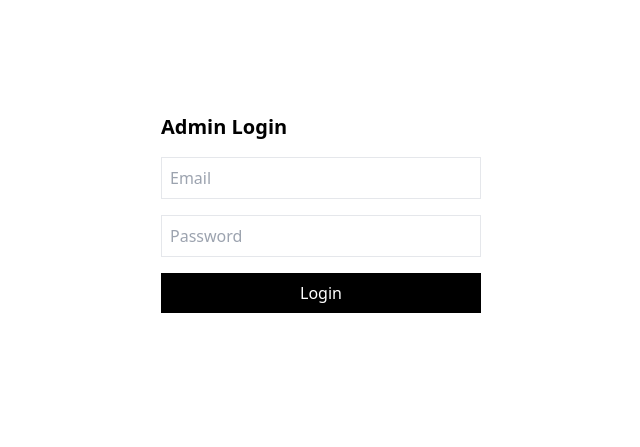
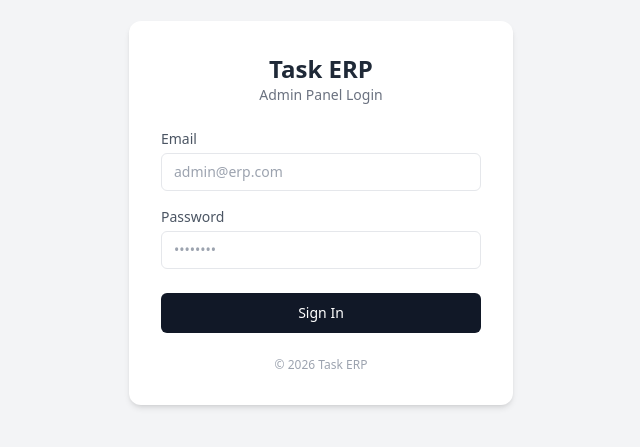
Before and after one commit to Amolika28-Kale/ITA_ERP, a React (Vite) app in the folder ita-erp-frontend/: page / in a window 1280 px wide. Shown: the part 187-634 px from the top of the page, without its empty margins (319-959 px from the left). Built offline with nearby package versions, Linux system fonts and the light colour scheme.

Commit message:
Frontend ui changes

```diff
--- a/ita-erp-frontend/index.html
+++ b/ita-erp-frontend/index.html
@@ -3,7 +3,7 @@
   <head>
     <meta charset="UTF-8" />
     <meta name="viewport" content="width=device-width, initial-scale=1.0" />
-    <title>Task ERP</title>
+    <title>ITA ERP</title>
   </head>
   <body>
     <div id="root"></div>
--- a/ita-erp-frontend/src/components/Header.jsx
+++ b/ita-erp-frontend/src/components/Header.jsx
@@ -2,39 +2,40 @@ import { LogOut } from "lucide-react";
 
 export default function Header() {
   return (
-    <div className="h-16 bg-white border-b flex items-center justify-between px-6 shadow-sm">
+    <header className="h-16 bg-white border-b shadow-sm flex items-center justify-between px-4 md:px-6">
 
       {/* Left */}
       <div>
-        <h1 className="text-lg font-semibold text-gray-800">
+        <h1 className="text-base md:text-lg font-semibold text-gray-800">
           Admin Dashboard
         </h1>
-        <p className="text-xs text-gray-500">
+        <p className="hidden sm:block text-xs text-gray-500">
           Task ERP Management
         </p>
       </div>
 
       {/* Right */}
-      <div className="flex items-center gap-4">
+      <div className="flex items-center gap-3 md:gap-4">
+
         {/* User Info */}
-        <div className="text-right">
+        <div className="hidden sm:block text-right">
           <p className="text-sm font-medium text-gray-700">Admin</p>
           <p className="text-xs text-gray-500">admin@erp.com</p>
         </div>
 
         {/* Avatar */}
-        <div className="w-9 h-9 rounded-full bg-gray-200 flex items-center justify-center font-semibold text-gray-600">
+        <div className="w-8 h-8 md:w-9 md:h-9 rounded-full bg-gray-200 flex items-center justify-center font-semibold text-gray-600">
           A
         </div>
 
-        {/* Logout (UI only) */}
+        {/* Logout */}
         <button
-          className="p-2 rounded-md hover:bg-gray-100 text-gray-600"
+          className="p-2 rounded-md hover:bg-gray-100 text-gray-600 transition"
           title="Logout"
         >
           <LogOut size={18} />
         </button>
       </div>
-    </div>
+    </header>
   );
 }
--- a/ita-erp-frontend/src/components/Sidebar.jsx
+++ b/ita-erp-frontend/src/components/Sidebar.jsx
@@ -6,7 +6,7 @@ import {
 
 export default function Sidebar() {
   return (
-    <aside className="w-64 h-screen bg-gray-900 text-gray-200 flex flex-col">
+    <aside className="w-64 h-full bg-gray-900 text-gray-200 flex flex-col">
 
       {/* Logo / Brand */}
       <div className="h-16 flex items-center px-6 border-b border-gray-800">
@@ -16,8 +16,7 @@ export default function Sidebar() {
       </div>
 
       {/* Menu */}
-      <nav className="flex-1 px-4 py-6 space-y-2">
-
+      <nav className="flex-1 px-3 py-4 space-y-1">
         <SidebarItem
           icon={<LayoutDashboard size={18} />}
           label="Dashboard"
@@ -33,7 +32,6 @@ export default function Sidebar() {
           icon={<Settings size={18} />}
           label="Settings"
         />
-
       </nav>
 
       {/* Footer */}
@@ -47,14 +45,18 @@ export default function Sidebar() {
 function SidebarItem({ icon, label, active }) {
   return (
     <div
-      className={`flex items-center gap-3 px-4 py-2 rounded-md cursor-pointer transition
+      className={`flex items-center gap-3 px-4 py-2.5 rounded-md cursor-pointer transition-colors duration-200
         ${active
           ? "bg-gray-800 text-white"
           : "hover:bg-gray-800 hover:text-white"
-        }`}
+        }
+      `}
     >
-      {icon}
-      <span className="text-sm">{label}</span>
+      {/* Icon */}
+      <span className="text-gray-300">{icon}</span>
+
+      {/* Label */}
+      <span className="text-sm font-medium">{label}</span>
     </div>
   );
 }
--- a/ita-erp-frontend/src/pages/Dashboard.jsx
+++ b/ita-erp-frontend/src/pages/Dashboard.jsx
@@ -1,32 +1,62 @@
+import { useState } from "react";
 import Sidebar from "../components/Sidebar";
 import Header from "../components/Header";
+import { Menu } from "lucide-react";
 
 export default function Dashboard() {
+  const [sidebarOpen, setSidebarOpen] = useState(false);
+
   return (
-    <div className="flex h-screen bg-gray-100">
+    <div className="flex h-screen bg-gray-100 overflow-hidden">
+
+      {/* Mobile Sidebar Overlay */}
+      {sidebarOpen && (
+        <div
+          className="fixed inset-0 bg-black/40 z-30 md:hidden"
+          onClick={() => setSidebarOpen(false)}
+        />
+      )}
 
       {/* Sidebar */}
-      <Sidebar />
+      <div
+        className={`
+          fixed z-40 inset-y-0 left-0 w-64 transform bg-gray-900
+          transition-transform duration-300
+          md:static md:translate-x-0
+          ${sidebarOpen ? "translate-x-0" : "-translate-x-full"}
+        `}
+      >
+        <Sidebar />
+      </div>
 
       {/* Main Content */}
-      <div className="flex-1 flex flex-col overflow-hidden">
+      <div className="flex-1 flex flex-col relative">
 
         {/* Header */}
-        <Header />
+        <div className="flex items-center">
+          {/* Mobile Menu Button */}
+          <button
+            onClick={() => setSidebarOpen(true)}
+            className="md:hidden p-4 text-gray-600"
+          >
+            <Menu size={22} />
+          </button>
+
+          <div className="flex-1">
+            <Header />
+          </div>
+        </div>
 
         {/* Page Content */}
-        <main className="flex-1 overflow-y-auto p-6">
-
-          {/* Welcome Card */}
-          <div className="bg-white rounded-lg shadow-sm p-6">
-            <h2 className="text-xl font-semibold text-gray-800">
+        <main className="flex-1 overflow-y-auto p-4 md:p-6">
+          <div className="bg-white rounded-lg shadow-sm p-5 md:p-6">
+            <h2 className="text-lg md:text-xl font-semibold text-gray-800">
               Welcome, Admin 👋
             </h2>
             <p className="mt-1 text-sm text-gray-500">
               This is your Task ERP admin dashboard. Manage everything from here.
             </p>
           </div>
-
         </main>
       </div>
     </div>
--- a/ita-erp-frontend/src/pages/Login.jsx
+++ b/ita-erp-frontend/src/pages/Login.jsx
@@ -4,22 +4,87 @@ import { login } from "../services/authService";
 export default function Login() {
   const [email, setEmail] = useState("");
   const [password, setPassword] = useState("");
+  const [loading, setLoading] = useState(false);
+  const [error, setError] = useState("");
 
   const handleLogin = async () => {
-    const res = await login({ email, password });
-    localStorage.setItem("token", res.data.token);
-    window.location.href = "/dashboard";
+    try {
+      setLoading(true);
+      setError("");
+      const res = await login({ email, password });
+      localStorage.setItem("token", res.data.token);
+      window.location.href = "/dashboard";
+    } catch (err) {
+      setError("Invalid email or password");
+    } finally {
+      setLoading(false);
+    }
   };
 
   return (
-    <div className="h-screen flex items-center justify-center">
-      <div className="w-80 space-y-4">
-        <h2 className="text-xl font-bold">Admin Login</h2>
-        <input className="border w-full p-2" placeholder="Email" onChange={e=>setEmail(e.target.value)} />
-        <input className="border w-full p-2" type="password" placeholder="Password" onChange={e=>setPassword(e.target.value)} />
-        <button className="bg-black text-white w-full p-2" onClick={handleLogin}>
-          Login
+    <div className="min-h-screen flex items-center justify-center bg-gray-100 px-4">
+
+      {/* Login Card */}
+      <div className="w-full max-w-sm bg-white rounded-xl shadow-md p-6 md:p-8">
+
+        {/* Brand */}
+        <div className="text-center mb-6">
+          <h1 className="text-2xl font-bold text-gray-800">
+            Task ERP
+          </h1>
+          <p className="text-sm text-gray-500">
+            Admin Panel Login
+          </p>
+        </div>
+
+        {/* Error */}
+        {error && (
+          <div className="mb-4 text-sm text-red-600 bg-red-50 p-2 rounded">
+            {error}
+          </div>
+        )}
+
+        {/* Email */}
+        <div className="mb-4">
+          <label className="block text-sm text-gray-600 mb-1">
+            Email
+          </label>
+          <input
+            type="email"
+            placeholder="admin@erp.com"
+            value={email}
+            onChange={(e) => setEmail(e.target.value)}
+            className="w-full border rounded-md px-3 py-2 text-sm focus:outline-none focus:ring-2 focus:ring-gray-800"
+          />
+        </div>
+
+        {/* Password */}
+        <div className="mb-6">
+          <label className="block text-sm text-gray-600 mb-1">
+            Password
+          </label>
+          <input
+            type="password"
+            placeholder="••••••••"
+            value={password}
+            onChange={(e) => setPassword(e.target.value)}
+            className="w-full border rounded-md px-3 py-2 text-sm focus:outline-none focus:ring-2 focus:ring-gray-800"
+          />
+        </div>
+
+        {/* Button */}
+        <button
+          onClick={handleLogin}
+          disabled={loading}
+          className="w-full bg-gray-900 text-white py-2.5 rounded-md text-sm font-medium hover:bg-gray-800 transition disabled:opacity-50"
+        >
+          {loading ? "Signing in..." : "Sign In"}
         </button>
+
+        {/* Footer */}
+        <p className="text-center text-xs text-gray-400 mt-6">
+          © 2026 Task ERP
+        </p>
       </div>
     </div>
   );
--- a/ita-erp-frontend/src/services/authService.js
+++ b/ita-erp-frontend/src/services/authService.js
@@ -1,4 +1,4 @@
 import axios from "axios";
 
 export const login = (data) =>
-  axios.post("http://localhost:5000/api/auth/login", data);
+  axios.post("https://ita-erp.onrender.com/api/auth/login", data);
```
Also changed, not shown: 1 other file (tests, documents, lock files or other folders).
